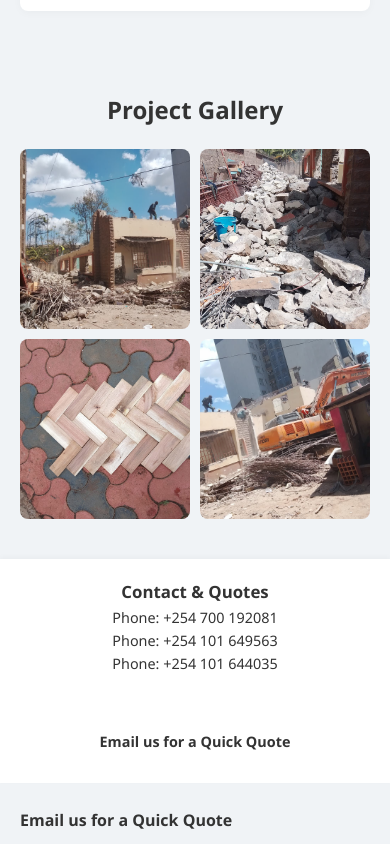
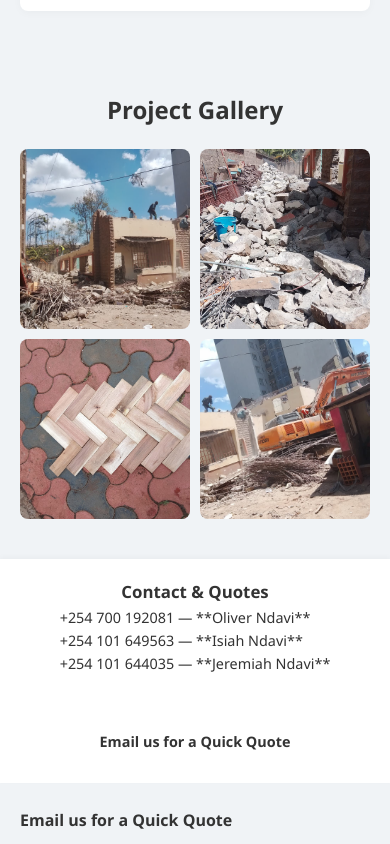
Before and after one commit to Olik-Demolishers/Olik-Demolishers, a plain HTML site: page index.html in a window 390 px wide. Shown: the part 1854-2698 px from the top of the page. Drawn offline with Linux system fonts and the light colour scheme.

Commit message:
Updated footer with director names, numbers, and improved alignment CSS

```diff
--- a/css/style.css
+++ b/css/style.css
@@ -372,4 +372,11 @@ body {
     }
 }
 /* --- End of Mobile Optimization --- */
+/* General footer contact alignment */
+    .footer-contact p {
+    /* Ensures multiple lines start at the same point */
+    text-align: left;
+    /* Adds consistent spacing between the phone number entries */
+    line-height: 1.6;
 }
+}
--- a/index.html
+++ b/index.html
@@ -75,19 +75,27 @@
         <div class="container">
             <div class="footer-contact">
                 <h3>Contact & Quotes</h3>
-                <p>Phone: +254 700 192081</p>
-                <p>Phone: +254 101 649563</p>
-                <p>Phone: +254 101 644035</p>
+                <p>
+                    +254 700 192081 — **Oliver Ndavi**<br>
+                    +254 101 649563 — **Isiah Ndavi**<br>
+                    +254 101 644035 — **Jeremiah Ndavi**
+                </p>
             </div>
             <div class="footer-links">
             </div>
             <div class="footer-action">
-                <a href="mailto:info@olikdemolitions.com" class="btn btn-secondary">Email us for a Quick Quote</a>
+                <a href="mailto:oliverndavi@gmail.com" class="btn btn-secondary">Email us for a Quick Quote</a>
+            </div>
+
+    </div>
+</footer>
+            <div class="footer-links">
+            </div>
+            <div class="footer-action">
+                <a href="mailto:oliverndavi@gmail.com.com" class="btn btn-secondary">Email us for a Quick Quote</a>
             </div>
         </div>
     </footer>
-            <div class="footer-action">
-                <a href="mailto:info@olikdemolitions.com" class="btn btn-secondary">Email us for a Quick Quote</a>
             </div>
         </div>
     </footer>
```
